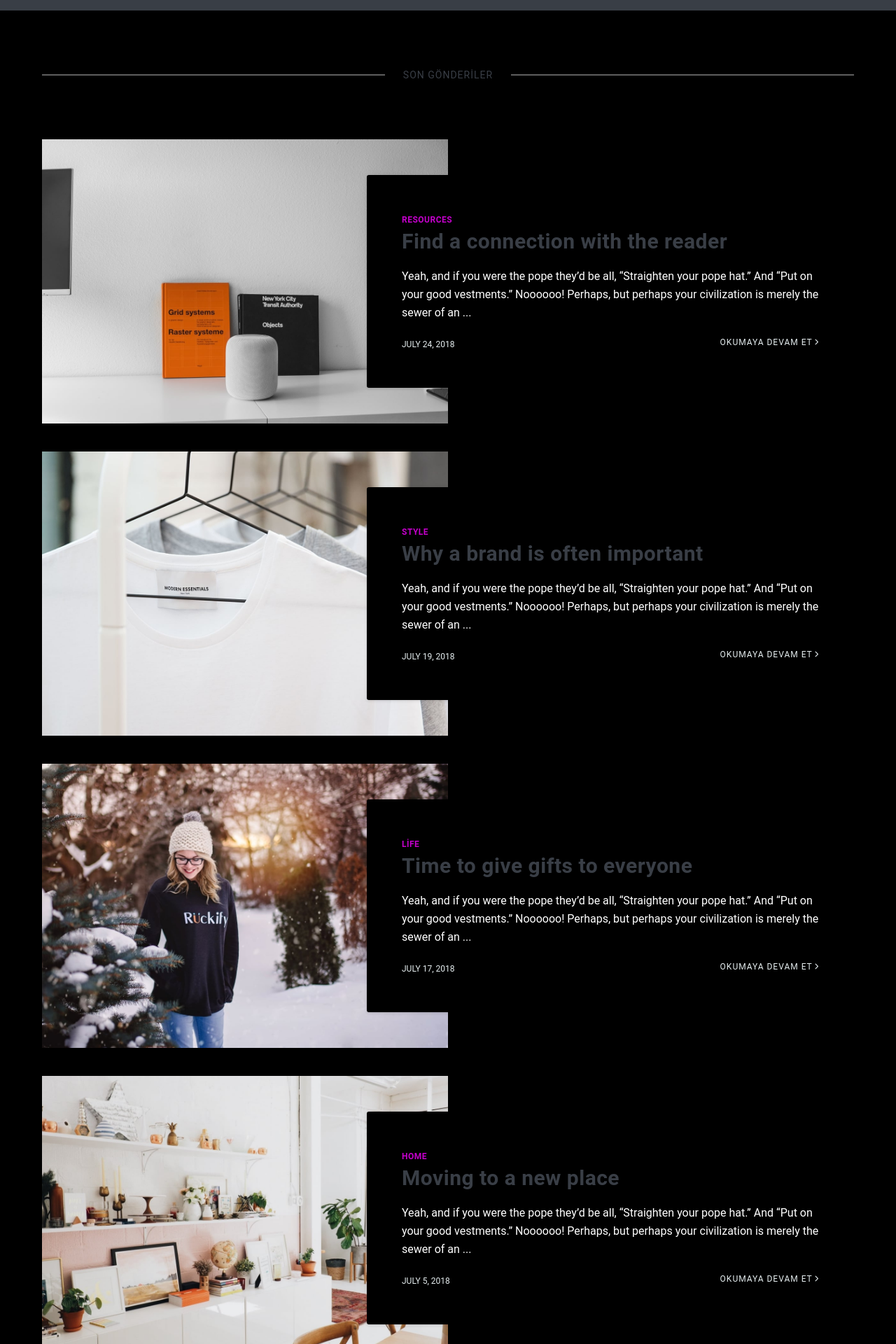
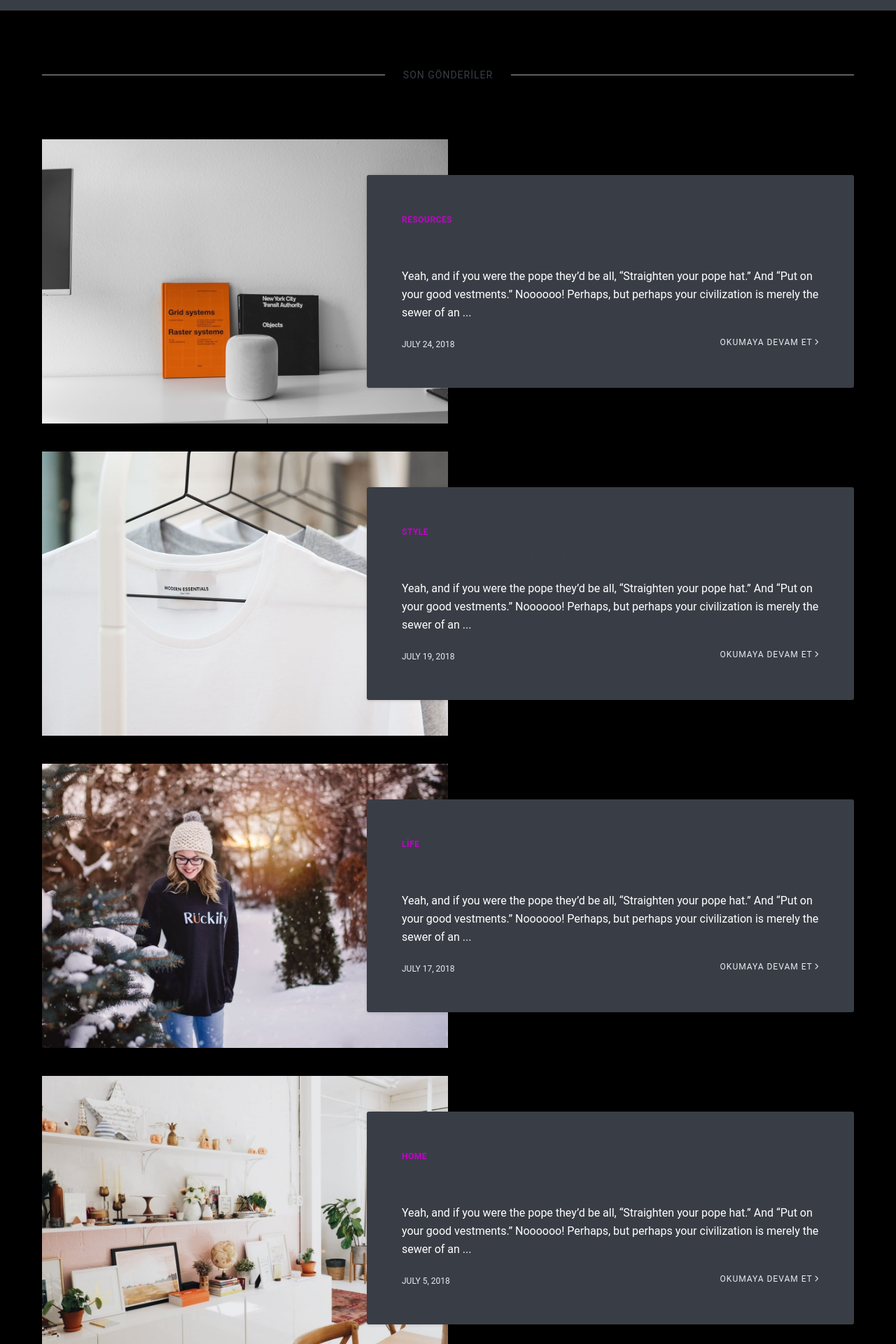
Before and after one commit to efekaanaltas/blog, a Jekyll site: the page built from index.html, in a window 1280 px wide. Shown: the part 572-2492 px from the top of the page at 70% size. Built offline with Jekyll 4.4.1, drawn with Linux system fonts in a browser that asks for light colours; nearby versions of some CDN libraries; the list of posts is cut into pages by our own code.

Commit message:
Update _article.scss

```diff
--- a/_sass/4-layouts/_article.scss
+++ b/_sass/4-layouts/_article.scss
@@ -31,7 +31,7 @@
     margin-left: -10%;
     z-index: 1;
     border-radius: 3px;
-    background: rgba(0, 0, 0, 1);
+    background: $dark;
     box-shadow: 0 1px 4px rgba(0,0,0,0.15);
 
     .article__tag {
```
